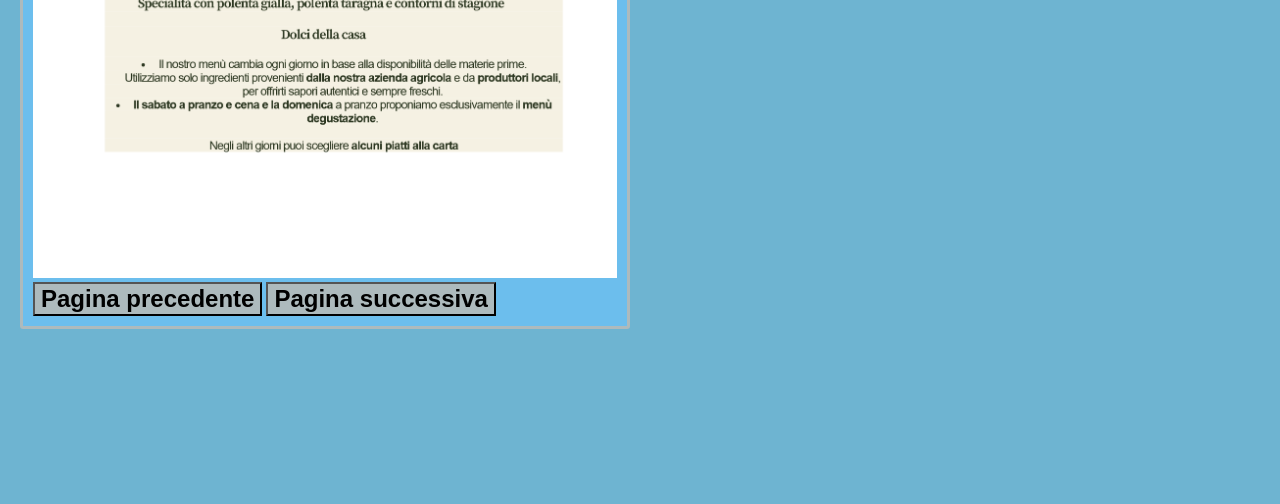
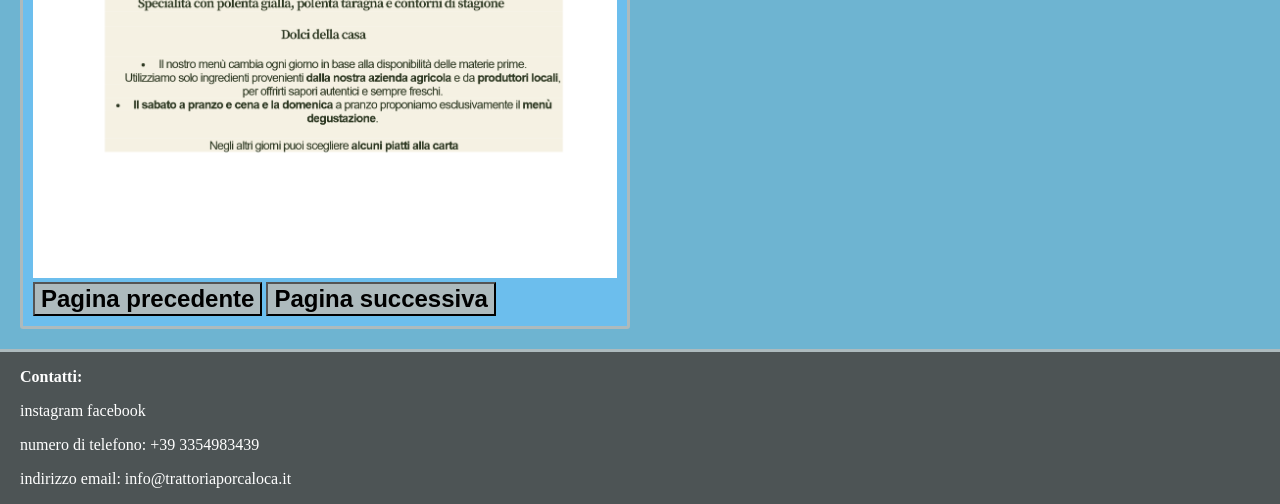
Before and after one commit to Pozzo-22/Pozzo-22.github.io, a plain HTML site: page menu.html in a window 1280 px wide. Shown: the part 883-1387 px from the top of the page. Before the commit the page ends 1232 px from the top, so only its background shows below. Drawn offline with nearby package versions, Linux system fonts and the light colour scheme.

Commit message:
Update menu.html

```diff
--- a/menu.html
+++ b/menu.html
@@ -63,6 +63,25 @@
 
         </div>
 
+        <footer>
+
+            <div class="footer-container">
+
+                <p><b>Contatti:</b></p>
+
+                <nav>
+                    <a>instagram</a>
+                    <a>facebook</a>
+                    <p>numero di telefono: +39 3354983439</p>
+                    <p>indirizzo email: info@trattoriaporcaloca.it</p>
+                </nav>
+
+
+            </div>
+
+
+        </footer>
+
 
     </body>
 
```
